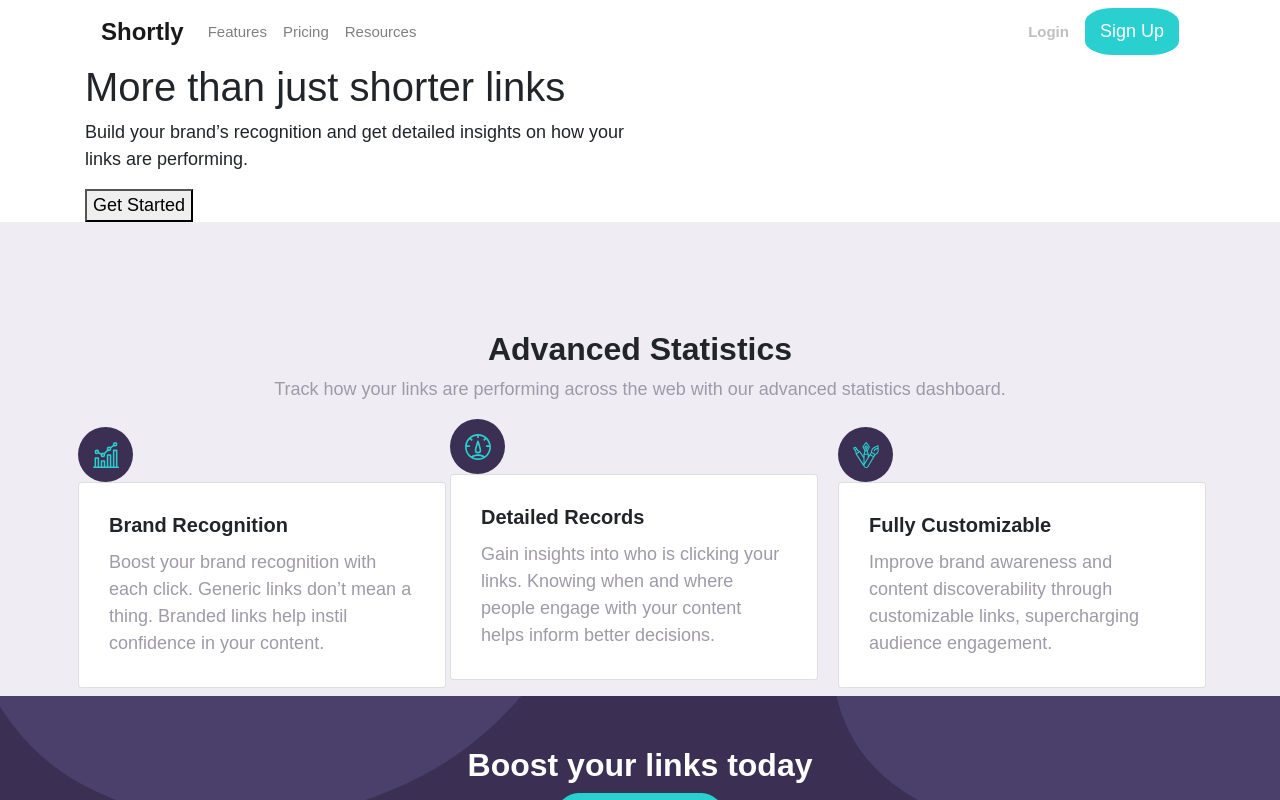
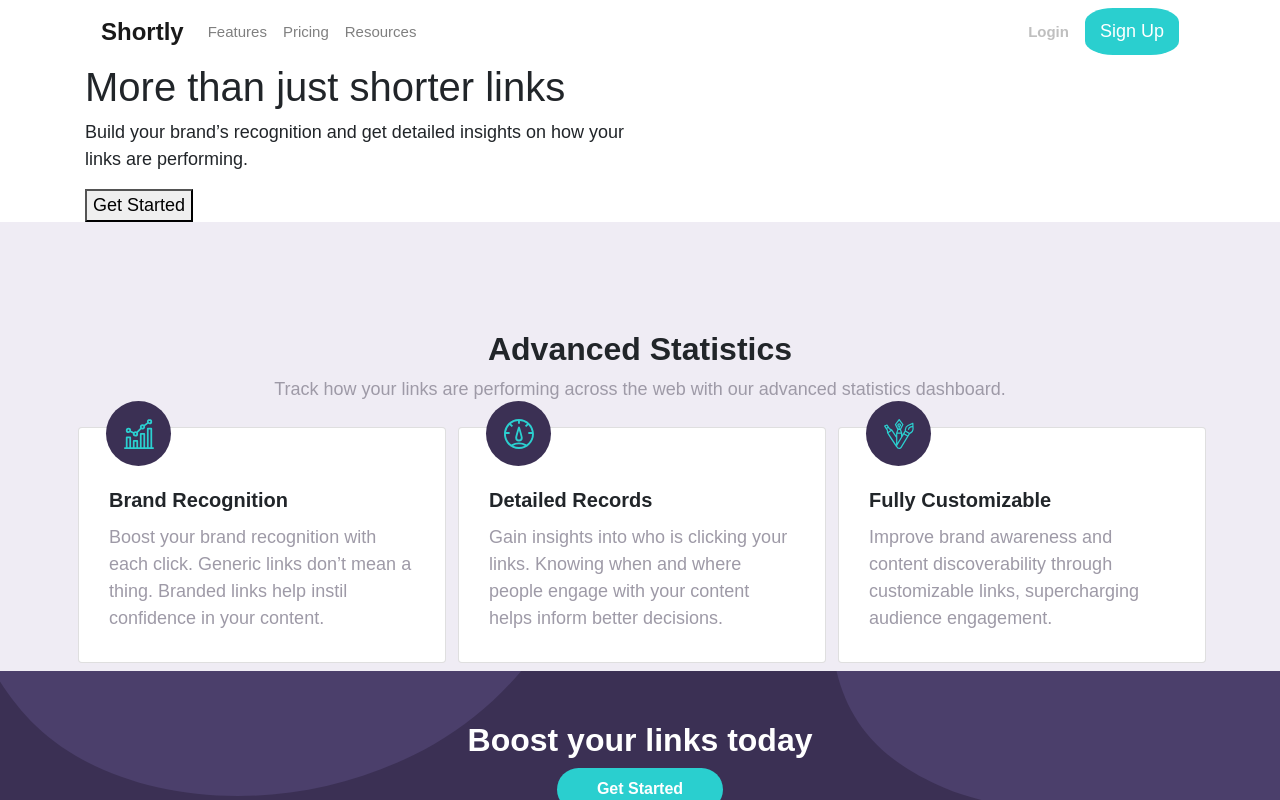
Before and after one commit to ARam2142/url-shortening-api-master, a React (Create React App) app: page / in a window 1280 px wide. Shown: the top 800 px of the page. Built offline with nearby package versions, Linux system fonts and the light colour scheme.

Commit message:
made the svg pics overlap cards

```diff
--- a/src/components/statistics/Statistics.js
+++ b/src/components/statistics/Statistics.js
@@ -20,7 +20,7 @@ function Statistics() {
 
                 <div class="row row-cols-1 d-grid row-cols-md-3 g-2 three-cards">
                     <div class="p-2 col">
-                        <div class="circle">
+                        <div className="circle">
                             <img src={Recognition} alt="brand-recognition" />
                         </div>
                         <div class="card" style={{ width: "23rem" }}>
@@ -30,7 +30,7 @@ function Statistics() {
                             </div>
                         </div>
                     </div>
-                    <div id="p-2 col">
+                    <div class="p-2 col">
                         <div className="circle">
                             <img src={Records} alt="detailed-records" />
                         </div>
--- a/src/components/statistics/statistics.css
+++ b/src/components/statistics/statistics.css
@@ -1,5 +1,8 @@
 .card {
     padding: 10px;
+    padding-top: 40px;
+    position: relative;
+    z-index: 1;
 }
 
 div.hero {
@@ -26,15 +29,19 @@ h5.card-title {
 
 .circle {
     background-color: hsl(257, 27%, 26%);
-    width: 55px;
-    height: 55px;
+    width: 65px;
+    height: 65px;
     padding: 12px;
     display: flex;
     border-radius: 50%;
+    position: absolute;
+    z-index: 3;
+    top: -1em;
+    left: 2em;
 }
 
 .circle img {
-    width: 26px;
+    width: 30px;
     height: auto;
     display: block;
     margin: auto;
```
